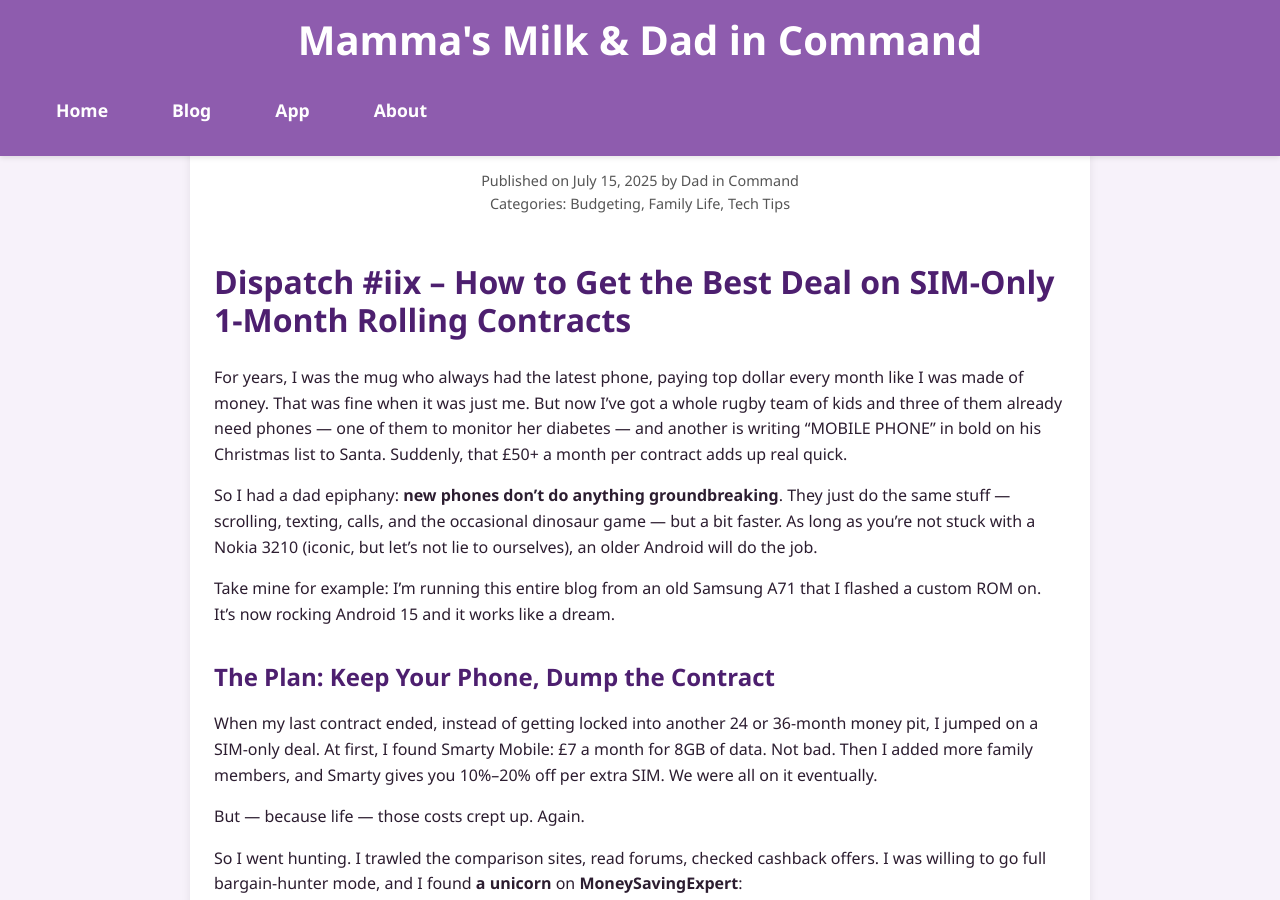
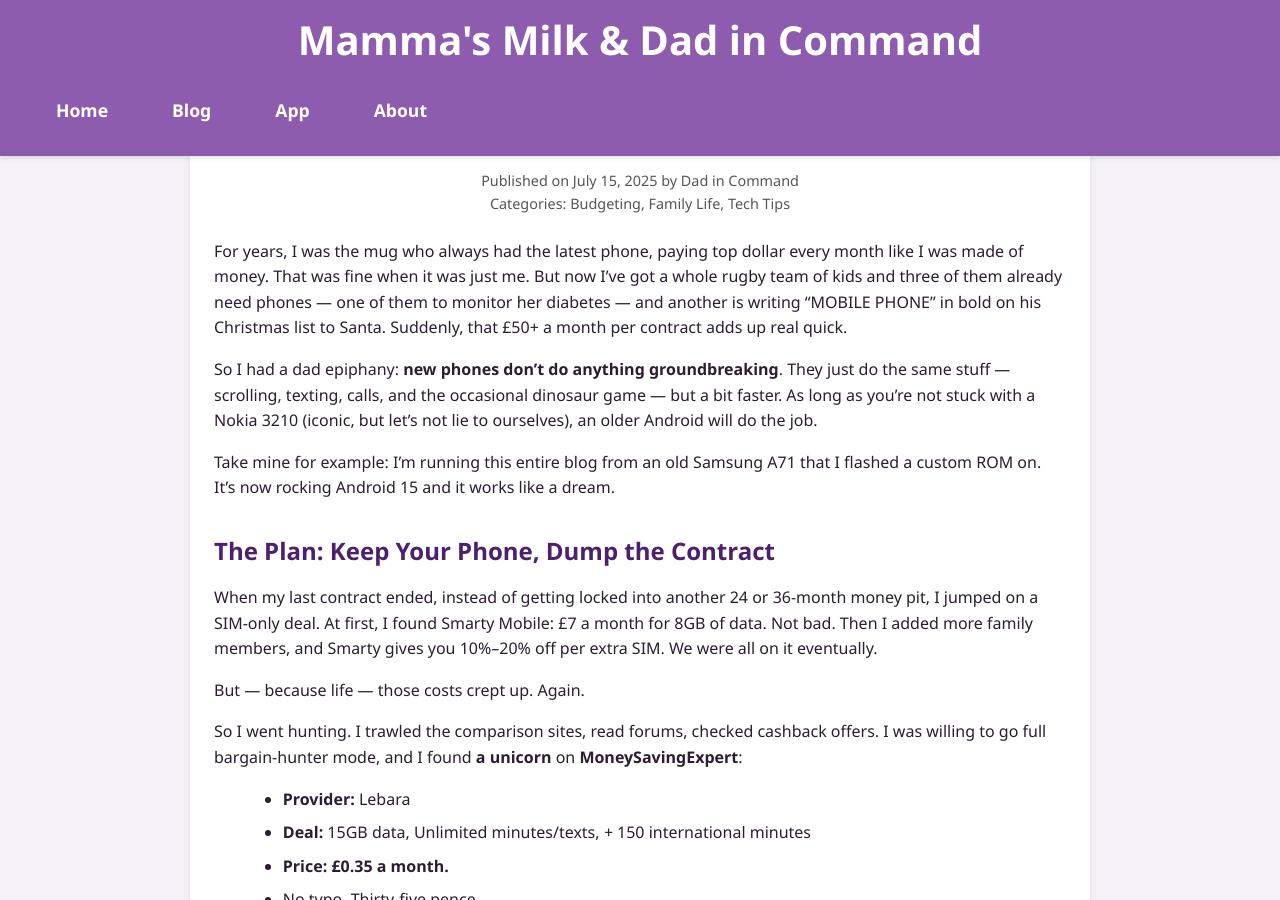
Before and after one commit to dadincommand/dadincommand.github.io, a Jekyll site: the page built from _posts/2025-07-15-sim-only-deals.md, in a window 1280 px wide and 900 px high, scrolled down 397 px. Built offline with Jekyll 4.4.1, drawn with Linux system fonts in a browser that asks for light colours.

Commit message:
Update and rename 2025-07-15-sim-onky-deals.md to 2025-07-15-sim-only-deals.md

```diff
--- a/_posts/2025-07-15-sim-onky-deals.md
+++ b/_posts/2025-07-15-sim-only-deals.md
@@ -8,8 +8,6 @@
 categories: ["Budgeting", "Family Life", "Tech Tips"]
 image: "/assets/images/cheap-sim-deals.jpg"
 ---
-
-## Dispatch #iix – How to Get the Best Deal on SIM-Only 1-Month Rolling Contracts
 
 For years, I was the mug who always had the latest phone, paying top dollar every month like I was made of money. That was fine when it was just me. But now I’ve got a whole rugby team of kids and three of them already need phones — one of them to monitor her diabetes — and another is writing “MOBILE PHONE” in bold on his Christmas list to Santa. Suddenly, that £50+ a month per contract adds up real quick.
 
```
